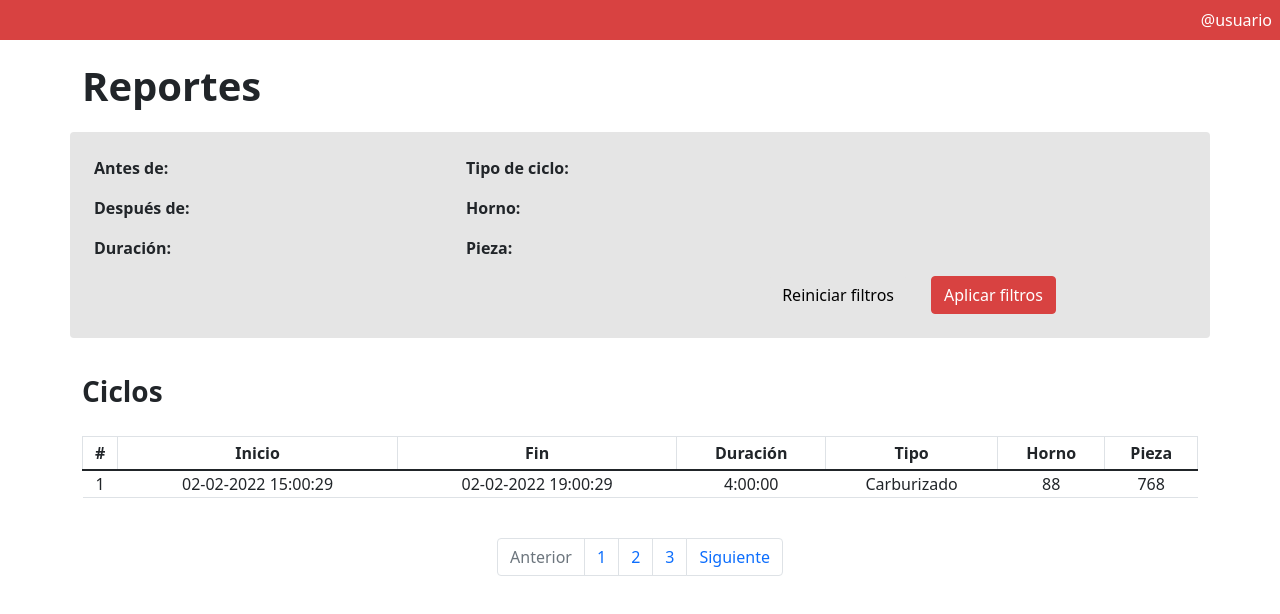
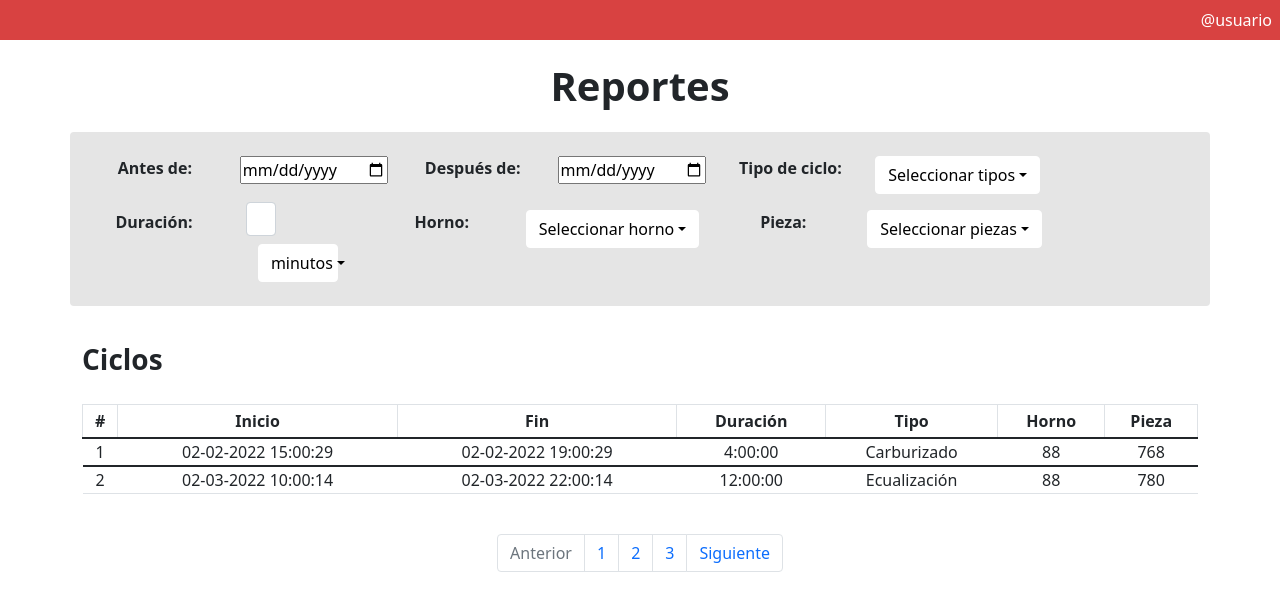
Before and after one commit to FerZablah/carbosense_client, a React (Create React App) app: page /reportes in a window 1280 px wide. Shown: the top 614 px of the page. Built offline with nearby package versions, Linux system fonts and the light colour scheme.

Commit message:
reportes, resumen, fase de reporte

```diff
--- a/src/App.js
+++ b/src/App.js
@@ -11,6 +11,7 @@ import Summary from "./components/Summary";
 import Reports from "./components/Reports";
 import moment from "moment";
 import Alerts from "./components/Alerts";
+import ReportPhase from "./components/ReportPhase";
 import { Toaster } from "react-hot-toast";
 import DashboardPhase from "./components/DashboardPhase";
 
@@ -35,6 +36,7 @@ const App = () => {
           <Route path ="/alertas" element={<Alerts/>}/>
           <Route path = "/resumen" element={<Summary/>}/>
           <Route path = "/reportes" element={<Reports/>}/>
+          <Route path = "/reporte/fase" element={<ReportPhase/>}/>
         </Routes>
     </div>
   );
--- /dev/null
+++ b/src/components/ReportPhase.js
@@ -0,0 +1,77 @@
+import React, { useEffect, useState } from "react";
+import { Container, Row, Col, Button, Modal } from "react-bootstrap";
+import Table from "react-bootstrap/Table";
+
+const ReportPhase = () => {
+  return (
+    <div>
+      <h6>Reportes - Ciclo 2 - Carburizado</h6>
+      <Container>
+        <Row>
+          <Col className="mt-3 fw-bold fs-3 text-center">Fase Carburizado</Col>
+        </Row>
+      </Container>
+      <Container className="bg-extra m-3 p-4 w-50 rounded text-center mx-auto">
+        <Row>
+          <Col className="fw-bold fs-5 text-body">ID Horno:88</Col>
+        </Row>
+        <Row className="mt-4 text-center">
+          <Col className="fs-6">Inicio de la fase</Col>
+          <Col className="fs-6">Fin de la fase</Col>
+          <Col className="fs-6">Duración de fase</Col>
+        </Row>
+        <Row className="mt-2 text-center">
+          <Col className="fs-5 fw-bold">04:30:01</Col>
+          <Col className="fs-5 fw-bold">11:03:37</Col>
+          <Col className="fs-5 fw-bold">06:33:36</Col>
+        </Row>
+        <Row className="mt-2 text-center">
+          <Col>14 Abril 2021</Col>
+          <Col>14 Abril 2021</Col>
+          <Col />
+        </Row>
+      </Container>
+      <Container>
+        <Row className="mt-5">
+          <Col className="fw-bold fs-5 text-body text-center">
+            Temperatura cámara principal
+          </Col>
+          <Col className="fw-bold fs-5 text-body text-center">
+            Porcentaje oxígeno
+          </Col>
+        </Row>
+        <br/>
+        <br/>
+        <br/>
+        <Row>
+          <Col>
+            <Table striped bordered hover size="sm" className="mt-4">
+              <thead>
+                <tr>
+                  <th className="text-center fs-6">Parámetros Horno</th>
+                  <th className="text-center fs-6">Set Point</th>
+                  <th className="text-center fs-6">Actual</th>
+                  <th className="text-center fs-6">Cambio</th>
+                </tr>
+              </thead>
+              <tbody>
+                <td className="fs-6 text-center">% Carbono</td>
+                <td className="fs-6 text-center">1.20%</td>
+                <td className="fs-6 text-center fw-bold">1.40%</td>
+                <td className="fs-6 text-center text-warning fw-bold">16%</td>
+              </tbody>
+              <tbody>
+                <td className="fs-6 text-center">Temperatura</td>
+                <td className="fs-6 text-center">90°C</td>
+                <td className="fs-6 text-center fw-bold">90°C</td>
+                <td className="fs-6 text-center text-black fw-bold">0%</td>
+              </tbody>
+            </Table>
+          </Col>
+        </Row>
+      </Container>
+    </div>
+  );
+};
+
+export default ReportPhase;
--- a/src/components/Reports.js
+++ b/src/components/Reports.js
@@ -7,44 +7,76 @@ const Reports = () => {
     <div>
       <Container>
         <Row>
-          <Col className="mt-3 fw-bold fs-1 text-body">Reportes</Col>
+          <Col className="mt-3 fw-bold fs-1 text-center">Reportes</Col>
         </Row>
       </Container>
       <Container className="bg-extra m-3 p-4 w-100 rounded text-center mx-auto">
         <Row>
-          <Col className="text-start fs-6 fw-bold">Antes de:</Col>
-          <Col className="text-start fs-6 fw-bold">Tipo de ciclo:</Col>
+          <Col className="text-center fs-6 fw-bold">Antes de:</Col>
+          <Col>
+            <input type="date" />
+          </Col>
+          <Col className="text-center fs-6 fw-bold">Después de:</Col>
+          <Col>
+            <input type="date" />
+          </Col>
+          <Col className="text-center fs-6 fw-bold">Tipo de ciclo:</Col>
+          <Col className="text-center fs-6">
+            <button
+              class="btn btn-white dropdown-toggle text-center"
+              type="button"
+              id="dropdownMenuButton"
+              data-toggle="dropdown"
+              aria-haspopup="true"
+              aria-expanded="false"
+            >
+              Seleccionar tipos
+            </button>
+          </Col>
           <Col />
         </Row>
         <Row>
-          <Col className="text-start mt-3 fs-6 fw-bold">Después de:</Col>
-          <Col className="text-start mt-3 fs-6 fw-bold">Horno:</Col>
-          <Col />
-        </Row>
-        <Row>
-          <Col className="text-start mt-3 fs-6 fw-bold">Duración:</Col>
-          <Col className="text-start mt-3 fs-6 fw-bold">Pieza:</Col>
-          <Col />
-        </Row>
-        <Row>
-          <Col />
-          <Col />
-          <Col className="text-end">
+          <Col className="text-center mt-3 fs-6 fw-bold">Duración:</Col>
+          <Col>
+            <input type="number" class="form-control m-2 p-1 w-25" />
             <button
+              class="btn btn-white dropdown-toggle text-center col-8"
               type="button"
-              className="ms-5 btn btn-extra mt-3 text-black fs-6"
+              id="dropdownMenuButton"
+              data-toggle="dropdown"
+              aria-haspopup="true"
+              aria-expanded="false"
             >
-              Reiniciar filtros
+              minutos
             </button>
           </Col>
-          <Col className="text-start">
+          <Col className="text-center mt-3 fs-6 fw-bold">Horno:</Col>
+          <Col className="text-center mt-3 fs-6">
             <button
+              class="btn btn-white dropdown-toggle text-center"
               type="button"
-              className="btn btn-primary mt-3 text-white fs-6"
+              id="dropdownMenuButton"
+              data-toggle="dropdown"
+              aria-haspopup="true"
+              aria-expanded="false"
             >
-              Aplicar filtros
+              Seleccionar horno
             </button>
           </Col>
+          <Col className="text-center mt-3 fs-6 fw-bold">Pieza:</Col>
+          <Col className="text-center mt-3 fs-6">
+            <button
+              class="btn btn-white dropdown-toggle text-center"
+              type="button"
+              id="dropdownMenuButton"
+              data-toggle="dropdown"
+              aria-haspopup="true"
+              aria-expanded="false"
+            >
+              Seleccionar piezas
+            </button>
+          </Col>
+          <Col />
         </Row>
       </Container>
       <Container>
@@ -71,6 +103,15 @@ const Reports = () => {
             <td className="fs-6 text-center">Carburizado</td>
             <td className="fs-6 text-center">88</td>
             <td className="fs-6 text-center">768</td>
+          </tbody>
+          <tbody>
+            <td className="fs-6 text-center">2</td>
+            <td className="fs-6 text-center">02-03-2022 10:00:14</td>
+            <td className="fs-6 text-center">02-03-2022 22:00:14</td>
+            <td className="fs-6 text-center">12:00:00</td>
+            <td className="fs-6 text-center">Ecualización</td>
+            <td className="fs-6 text-center">88</td>
+            <td className="fs-6 text-center">780</td>
           </tbody>
         </Table>
       </Container>
--- a/src/components/Summary.js
+++ b/src/components/Summary.js
@@ -1,19 +1,22 @@
 import React, { useEffect, useState } from "react";
 import { Container, Row, Col, Button, Modal } from "react-bootstrap";
+import { BsDownload } from "react-icons/bs";
 import Table from "react-bootstrap/Table";
 
 const Summary = () => {
   return (
     <div>
+      <h6>Reportes - Ciclo 2 </h6>
+      <BsDownload role="button" size="20" className="ms-3"/>
       <Container>
-        <Col className="col-7 d-flex align-items-center justify-content-end">
-          <button
-            type="button"
-            className="btn btn-primary text-center mt-3 text-white fs-4 fw-bold"
-          >
-            ID Horno: 88
-          </button>
-        </Col>
+        <Row>
+          <Col className="mt-3 fw-bold fs-4 text-center">Resumen del ciclo</Col>
+        </Row>
+      </Container>
+      <Container className="bg-extra m-3 p-4 w-75 rounded text-center mx-auto">
+        <Row>
+          <Col className="fw-bold fs-5 text-body">ID Horno:88</Col>
+        </Row>
         <Row className="ms-5 mt-4 text-center">
           <Col className="fs-6">Inicio del ciclo</Col>
           <Col className="fs-6">Fin del ciclo</Col>
@@ -35,24 +38,8 @@ const Summary = () => {
           <Col />
           <Col />
         </Row>
-        <Row>
-          <Col className="ms-5 col-6 text-end d-flex align-items-center justify-content-end">
-            <button
-              type="button"
-              className="btn btn-primary text-center mt-4 text-white fs-6"
-            >
-              Resumen
-            </button>
-          </Col>
-          <Col className="col-1 text-start d-flex">
-            <button
-              type="button"
-              className="btn btn-secondary text-center mt-4 text-white fs-6"
-            >
-              Fases
-            </button>
-          </Col>
-        </Row>
+      </Container>
+      <Container>
         <Row className="mt-5">
           <Col className="fw-bold fs-4 text-body text-center">
             Condiciones carbono
@@ -109,7 +96,9 @@ const Summary = () => {
                 <td className="fs-6 text-center text-danger fw-bold">42%</td>
               </tbody>
               <tbody>
-                  <td className="fs-6 text-center">Temperatura Carburizado (°C)</td>
+                <td className="fs-6 text-center">
+                  Temperatura Carburizado (°C)
+                </td>
                 <td className="fs-6 text-center">945°C</td>
                 <td className="fs-6 text-center fw-bold">955°C</td>
                 <td className="fs-6 text-center text-success fw-bold">1.05%</td>
--- a/src/custom.scss
+++ b/src/custom.scss
@@ -7,7 +7,8 @@ $theme-colors: (
   "warning": #ffda0a,
   "success": #5dd435,
   "extra": #e5e5e5,
-  "black": #000000
+  "black": #000000,
+  "white":#FFFFFF
 );
 
 // Import Bootstrap and its default variables
```
Lines whose indentation alone changed are shown as unchanged.
